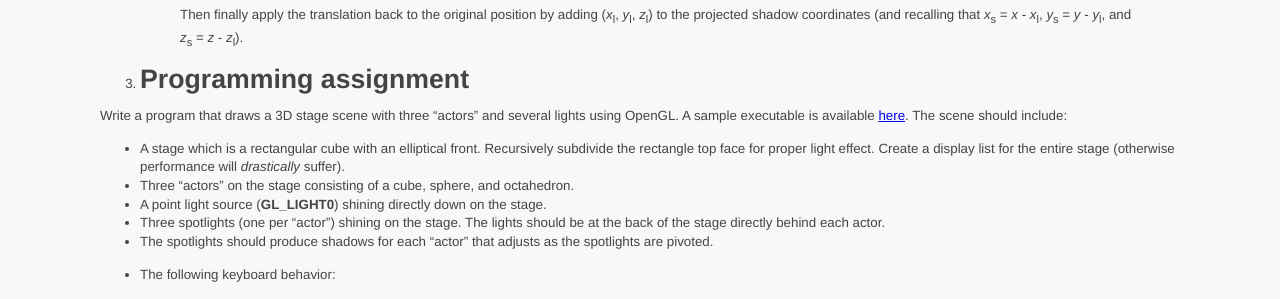
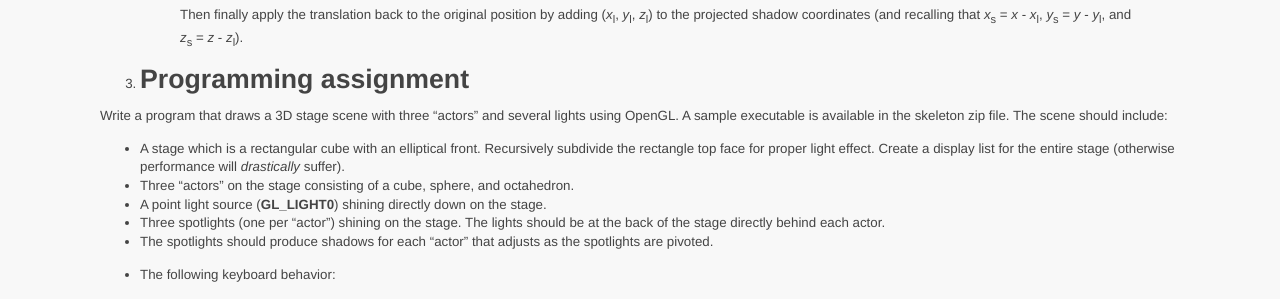
Before and after one commit to ycpcs/cs370-fall2014, a Jekyll site: the page built from assign/assign03.md, in a window 1280 px wide and 900 px high, scrolled down 2215 px. Shown: the part 152-451 px from the top of the window. Built offline with Jekyll 4.4.1, drawn with Linux system fonts in a browser that asks for light colours; Markdown is read by kramdown in place of the engine named in the settings.

```diff
--- a/assign/assign03.md
+++ b/assign/assign03.md
@@ -67,7 +67,7 @@ If the shader files are not already open in the main window, open the shader fil
 2. Programming assignment
 =========================
 
-Write a program that draws a 3D stage scene with three "actors" and several lights using OpenGL. A sample executable is available [here](sol/LimeLightSol.zip). The scene should include:
+Write a program that draws a 3D stage scene with three "actors" and several lights using OpenGL. A sample executable is available in the skeleton zip file. The scene should include:
 
 -   A stage which is a rectangular cube with an elliptical front. Recursively subdivide the rectangle top face for proper light effect. Create a display list for the entire stage (otherwise performance will *drastically* suffer).
 -   Three "actors" on the stage consisting of a cube, sphere, and octahedron.
```
Also changed, not shown: assign/assign04.md (+1 -1 lines), assign/images/assign04/TeaMan.png, 1 other file.
